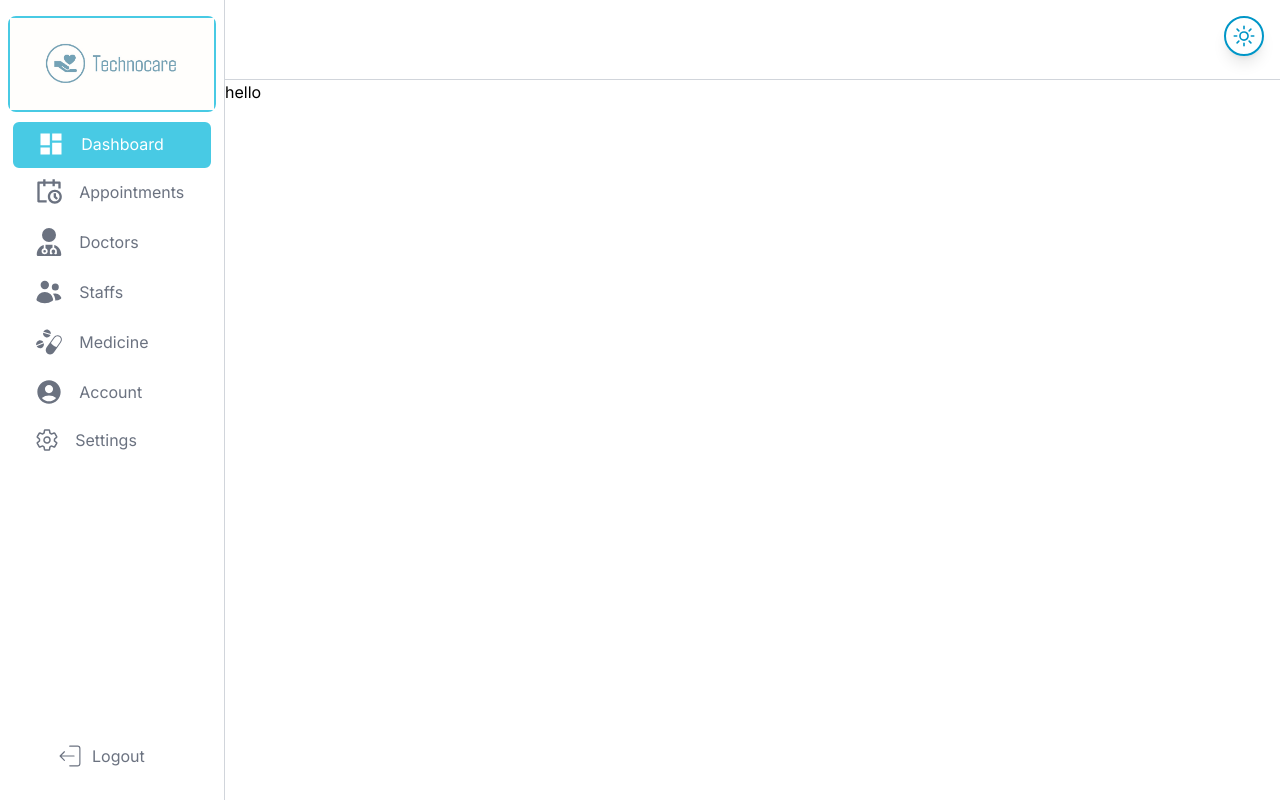
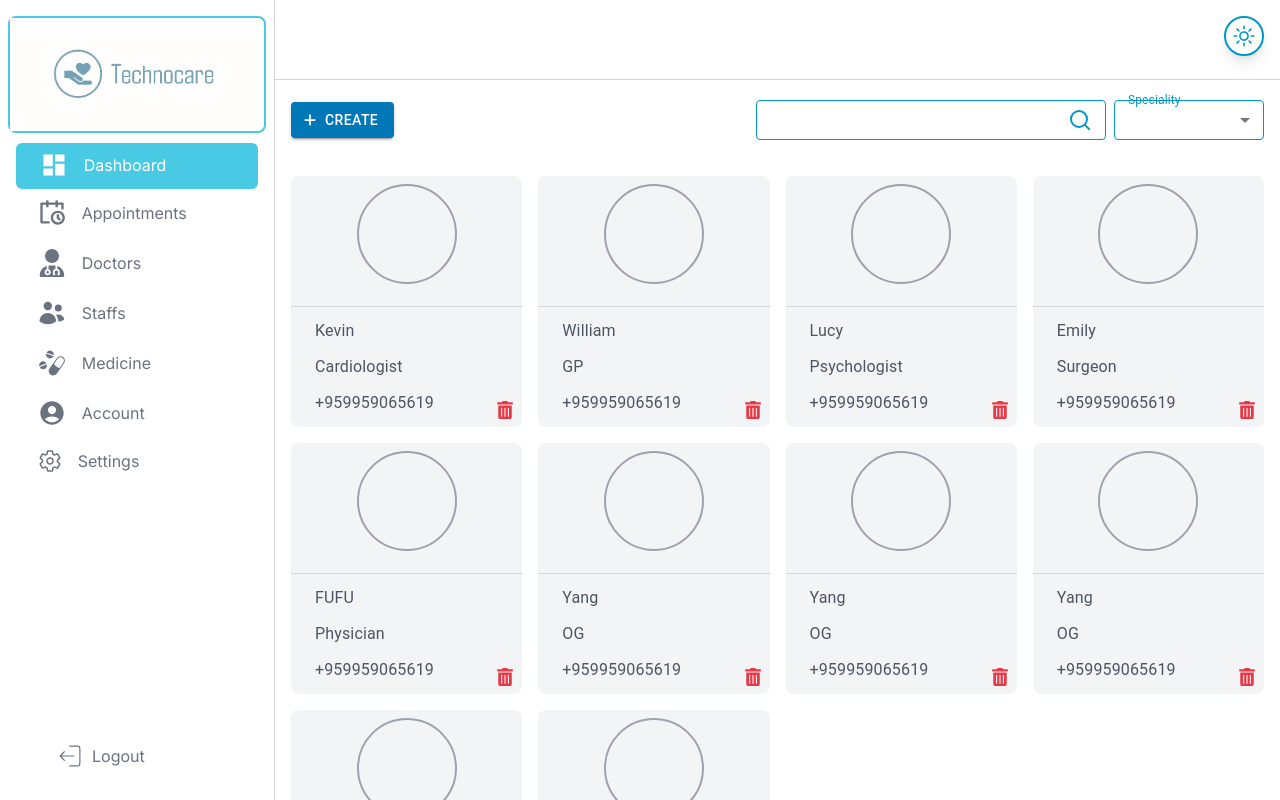
Before and after one commit to clinic-management-x/client, a Next.js app: page /backoffice/doctors in a window 1280 px wide. Built offline with nearby package versions, Linux system fonts and the light colour scheme.

Commit message:
chore: doctors page display ui

```diff
--- a/app/backoffice/doctors/page.tsx
+++ b/app/backoffice/doctors/page.tsx
@@ -1,9 +1,10 @@
+import DisplayDoctors from "@/containers/doctors/display/page";
 import React from "react";
 
 const Page = () => {
   return (
-    <main>
-      <div className="h-full"> hello</div>
+    <main className="overflow-scroll h-full">
+      <DisplayDoctors />
     </main>
   );
 };
--- a/app/backoffice/layout.tsx
+++ b/app/backoffice/layout.tsx
@@ -7,12 +7,12 @@ import React from "react";
 
 const Layout = ({ children }: { children: React.ReactNode }) => {
   return (
-    <div className="w-full h-screen bg-white dark:bg-[#212121] ">
+    <div className="w-full h-screen overflow-y-scroll bg-white dark:bg-[#212121] ">
       <div className="w-full  hidden md:flex">
         <SideBar />
-        <div className="w-full h-full flex flex-col">
+        <div className="md:ml-[225px] lg:ml-[275px] w-full h-full flex flex-col">
           <NavBar />
-          {children}
+          <div className="mt-[80px]">{children}</div>
         </div>
       </div>
       <div className="w-full flex flex-col md:hidden">
--- /dev/null
+++ b/components/buttons/CreateButton/page.tsx
@@ -0,0 +1,17 @@
+import { Button } from "@mui/material";
+import React from "react";
+import { FaPlus } from "react-icons/fa6";
+
+const CreateButton = () => {
+  return (
+    <Button
+      variant="contained"
+      className="bg-primaryBlue-400"
+      startIcon={<FaPlus size={14} />}
+    >
+      Create
+    </Button>
+  );
+};
+
+export default CreateButton;
--- a/components/buttons/ThemeSwitcherButton/index.tsx
+++ b/components/buttons/ThemeSwitcherButton/index.tsx
@@ -9,7 +9,7 @@ const ThemeSwitcherButton = () => {
   const currentTheme = theme === "system" ? systemTheme : theme;
 
   return (
-    <div className="absolute right-20 md:right-4">
+    <div className="fixed right-20 md:right-4">
       {currentTheme === "dark" ? (
         <div
           onClick={() => setTheme("light")}
--- /dev/null
+++ b/components/input/SearchBar/page.tsx
@@ -0,0 +1,35 @@
+import { InputAdornment, TextField } from "@mui/material";
+import React from "react";
+import { FiSearch } from "react-icons/fi";
+
+const SearchBar = () => {
+  return (
+    <div>
+      <TextField
+        id="standard-start-adornment"
+        sx={{
+          m: 1,
+
+          ".MuiOutlinedInput-notchedOutline": {
+            borderColor: "#0096c7",
+          },
+          "&:hover .MuiOutlinedInput-notchedOutline": {
+            borderColor: "#0096c7",
+          },
+        }}
+        className="w-[300px] md:w-[240px] lg:w-[350px]"
+        //className="rounded-lg"
+        InputProps={{
+          endAdornment: (
+            <InputAdornment position="end">
+              <FiSearch size={24} className="text-primaryBlue-300" />
+            </InputAdornment>
+          ),
+        }}
+        size="small"
+      />
+    </div>
+  );
+};
+
+export default SearchBar;
--- a/components/layout/DrawerSlideBar/index.tsx
+++ b/components/layout/DrawerSlideBar/index.tsx
@@ -54,8 +54,9 @@ const DrawerSlideBar = () => {
       onClose={() => {
         dispatch(insertOpenDrawer(false));
       }}
+      sx={{ zIndex: 9999 }}
     >
-      <div className="w-[250px] bg-white dark:bg-[#212121] h-full">
+      <div className="w-[250px]  bg-white dark:bg-[#212121] h-full">
         {slidebarData.map((data) => (
           <div
             key={data.id}
--- a/components/layout/NavBar/index.tsx
+++ b/components/layout/NavBar/index.tsx
@@ -7,7 +7,7 @@ import styled from "styled-components";
 
 const NavBar = () => {
   return (
-    <div className="w-full border-b border-gray-300 dark:border-black h-[80px] bg-white dark:bg-black">
+    <div className="w-full border-b border-gray-300 z-[999] dark:border-black h-[80px] fixed bg-white dark:bg-black">
       <div className="mt-4">
         {" "}
         <ThemeSwitcherButton />
--- a/components/layout/SideBar/index.tsx
+++ b/components/layout/SideBar/index.tsx
@@ -64,7 +64,7 @@ const SideBar = () => {
   const selectedTab = useSelector(getSelectedTab);
 
   return (
-    <div className=" min-w-[225px]  border-gray-300 dark:border-black border-r-[1px] h-screen pt-2 bg-white dark:bg-[#171717]">
+    <div className=" max-w-[225px] lg:min-w-[275px]  border-gray-300 dark:border-black border-r-[1px] fixed h-screen pt-2 bg-white dark:bg-[#171717]">
       <div className="h-auto  border-[2px] rounded-lg text-center border-primaryBlue-200  m-2  text-black mb-2">
         <Image src={logo} alt="" width={250} height={200} />
       </div>
@@ -88,7 +88,7 @@ const SideBar = () => {
           </div>
         );
       })}
-      <div className="  text-center absolute bottom-2 pl-14  w-[17%] h-[50px] text-gray-500 ">
+      <div className="  text-center fixed bottom-2 pl-14  w-[17%] h-[50px] text-gray-500 ">
         <Link
           href={"/login"}
           className="flex items-center hover:text-primaryBlue-300 hover:text-lg"
--- a/components/layout/TopBar/index.tsx
+++ b/components/layout/TopBar/index.tsx
@@ -13,7 +13,7 @@ const TopBar = () => {
   const dispatch = useDispatch();
   const openDrawer = useSelector(getOpenDrawer);
   return (
-    <div className="absolute top-0 border-gray-300 dark:border-black bg-white dark:bg-black border-b-2 grid-rows-3 flex justify-between items-center  w-full h-[70px]">
+    <div className="fixed z-[9999] top-0 border-gray-300 dark:border-black bg-white dark:bg-black border-b-2 grid-rows-3 flex justify-between items-center  w-full h-[70px]">
       <Image src={logo} alt="" width={150} height={70} />
       <ThemeSwitcherButton />
       <IconButton
--- /dev/null
+++ b/components/selectors/BasicSelector/page.tsx
@@ -0,0 +1,53 @@
+import { FormControl, InputLabel, MenuItem, Select } from "@mui/material";
+import React from "react";
+
+interface Props<T, S> {
+  dataArr: T[];
+  title: string;
+  handleChange: () => void;
+  selectedValue: S;
+}
+const BasicSelector = <T, S>({
+  dataArr,
+  title,
+  handleChange,
+  selectedValue,
+}: Props<T, S>) => {
+  return (
+    <div>
+      <FormControl sx={{ m: "auto", minWidth: 150 }}>
+        <InputLabel
+          id="demo-simple-select-helper-label"
+          className=" text-primaryBlue-300"
+        >
+          {title}
+        </InputLabel>
+        <Select
+          labelId="demo-simple-select-helper-label"
+          id="demo-simple-select-helper"
+          value={selectedValue}
+          onChange={handleChange}
+          size="small"
+          className=""
+          sx={{
+            ".MuiOutlinedInput-notchedOutline": {
+              borderColor: "#0096c7",
+            },
+            "&:hover .MuiOutlinedInput-notchedOutline": {
+              borderColor: "#0096c7",
+            },
+          }}
+        >
+          <MenuItem value="">
+            <em>None</em>
+          </MenuItem>
+          {dataArr.map((data, index) => (
+            <MenuItem key={index}>{}</MenuItem>
+          ))}
+        </Select>
+      </FormControl>
+    </div>
+  );
+};
+
+export default BasicSelector;
--- a/containers/doctors/display/page.tsx
+++ b/containers/doctors/display/page.tsx
@@ -1,7 +1,186 @@
-import React from "react";
+"use client";
+import CreateButton from "@/components/buttons/CreateButton/page";
+import SearchBar from "@/components/input/SearchBar/page";
+import BasicSelector from "@/components/selectors/BasicSelector/page";
+import {
+  getShowMobileSearchBar,
+  insertShowMobileSearchBar,
+} from "@/redux/slices/layout";
+import { Divider, IconButton, Skeleton, Typography } from "@mui/material";
+import React, { useState } from "react";
+import { IconBase } from "react-icons";
+import { FaTrashAlt } from "react-icons/fa";
+import { FiSearch } from "react-icons/fi";
+import { RxCross1 } from "react-icons/rx";
+import { useDispatch, useSelector } from "react-redux";
+
+const dummyDoctors = [
+  {
+    id: 1,
+    name: "Kevin",
+    image: "",
+    speciality: "Cardiologist",
+    phone: "+959959065619",
+  },
+  {
+    id: 2,
+    name: "William",
+    image: "",
+    speciality: "GP",
+    phone: "+959959065619",
+  },
+  {
+    id: 3,
+    name: "Lucy",
+    image: "",
+    speciality: "Psychologist",
+    phone: "+959959065619",
+  },
+  {
+    id: 4,
+    name: "Emily",
+    image: "",
+    speciality: "Surgeon",
+    phone: "+959959065619",
+  },
+  {
+    id: 5,
+    name: "FUFU",
+    image: "",
+    speciality: "Physician",
+    phone: "+959959065619",
+  },
+  {
+    id: 6,
+    name: "Yang",
+    image: "",
+    speciality: "OG",
+    phone: "+959959065619",
+  },
+  {
+    id: 7,
+    name: "Yang",
+    image: "",
+    speciality: "OG",
+    phone: "+959959065619",
+  },
+  {
+    id: 8,
+    name: "Yang",
+    image: "",
+    speciality: "OG",
+    phone: "+959959065619",
+  },
+  {
+    id: 9,
+    name: "Yang",
+    image: "",
+    speciality: "OG",
+    phone: "+959959065619",
+  },
+  {
+    id: 10,
+    name: "Yang",
+    image: "",
+    speciality: "OG",
+    phone: "+959959065619",
+  },
+];
 
 const DisplayDoctors = () => {
-  return <section></section>;
+  const [selectedValue, setSelectedValue] = useState("Hi");
+  const dispatch = useDispatch();
+  const showMobileSearchBar = useSelector(getShowMobileSearchBar);
+
+  return (
+    <section className="flex flex-col overflow-y-scroll">
+      <div
+        className={` ${
+          showMobileSearchBar ? "hidden" : ""
+        }  h-[70px] md:h-[80px] mt-16 md:mt-0 w-full flex items-center justify-between md:justify-start `}
+      >
+        <div className={`w-[40%] pl-4`}>
+          <CreateButton />
+        </div>
+        <div className="w-[60%] flex items-center justify-end mr-4  ">
+          <IconButton
+            className="md:hidden mr-2"
+            onClick={() => {
+              dispatch(insertShowMobileSearchBar(true));
+            }}
+          >
+            <FiSearch size={28} className="text-primaryBlue-300" />
+          </IconButton>
+
+          <div className="hidden md:block ">
+            <SearchBar />
+          </div>
+
+          <BasicSelector
+            selectedValue={selectedValue}
+            handleChange={() => {}}
+            title="Speciality"
+            dataArr={[]}
+          />
+        </div>
+      </div>
+      <div
+        className={`w-full mt-16 md:hidden md:mt-0 h-[70px] text-black ${
+          showMobileSearchBar ? "flex items-center justify-center" : "hidden"
+        }`}
+      >
+        <SearchBar />
+        <IconButton
+          onClick={() => {
+            dispatch(insertShowMobileSearchBar(false));
+          }}
+        >
+          <RxCross1 className="text-primaryBlue-300" />
+        </IconButton>
+      </div>
+      <div className="w-full h-full mt-4 mb-20  grid grid-cols-2 md:grid-cols-3 lg:grid-cols-4 gap-4 px-4 overflow-scroll">
+        {dummyDoctors.map((doctor, index) => {
+          return false ? (
+            <div className=" w-full h-auto bg-gray-100 relative   rounded-lg flex flex-col">
+              <div className="h-[130px] w-full">
+                <Skeleton
+                  variant="circular"
+                  width={100}
+                  height={100}
+                  className="m-auto mt-2"
+                />
+              </div>
+              <Divider />
+              <div className="flex flex-col mx-2 text-gray-600 space-y-3 my-3">
+                <Skeleton variant="text" sx={{ fontSize: "1rem" }} />
+                <Skeleton variant="text" sx={{ fontSize: "1rem" }} />
+                <Skeleton variant="text" sx={{ fontSize: "1rem" }} />
+              </div>
+            </div>
+          ) : (
+            <div
+              className=" w-full h-auto bg-gray-100 relative  rounded-lg flex flex-col"
+              key={doctor.id}
+            >
+              <div className="h-[130px] w-full">
+                <div className="w-[100px] h-[100px] m-auto mt-2 rounded-full border-2 border-gray-400"></div>
+                <IconButton className="absolute bottom-0 right-0">
+                  <FaTrashAlt className="text-error" size={18} />
+                </IconButton>
+              </div>
+              <Divider />
+              <div className="flex flex-col ml-2 md:ml-6 text-gray-600 space-y-3 my-3">
+                <Typography>{doctor.name}</Typography>
+                <Typography>{doctor.speciality}</Typography>
+
+                <Typography>{doctor.phone}</Typography>
+              </div>
+            </div>
+          );
+        })}
+      </div>
+    </section>
+  );
 };
 
 export default DisplayDoctors;
--- a/redux/slices/layout.ts
+++ b/redux/slices/layout.ts
@@ -4,11 +4,13 @@ import { RootState } from "../store";
 interface InitialState {
   selectedTab: string;
   openDrawer: boolean;
+  showMobileSearchBar: boolean;
 }
 
 const initialState: InitialState = {
   selectedTab: "Dashboard",
   openDrawer: false,
+  showMobileSearchBar: false,
 };
 
 export const layoutSlice = createSlice({
@@ -21,14 +23,27 @@ export const layoutSlice = createSlice({
     insertOpenDrawer: (state: InitialState, action: PayloadAction<any>) => {
       state.openDrawer = action.payload;
     },
+    insertShowMobileSearchBar: (
+      state: InitialState,
+      action: PayloadAction<any>
+    ) => {
+      state.showMobileSearchBar = action.payload;
+    },
   },
 });
 
-export const { insertSelectedTab, insertOpenDrawer } = layoutSlice.actions;
+export const {
+  insertSelectedTab,
+  insertOpenDrawer,
+  insertShowMobileSearchBar,
+} = layoutSlice.actions;
 
 export const getSelectedTab = (state: RootState) =>
   state.layoutSlice.selectedTab;
 
 export const getOpenDrawer = (state: RootState) => state.layoutSlice.openDrawer;
 
+export const getShowMobileSearchBar = (state: RootState) =>
+  state.layoutSlice.showMobileSearchBar;
+
 export default layoutSlice.reducer;
```
